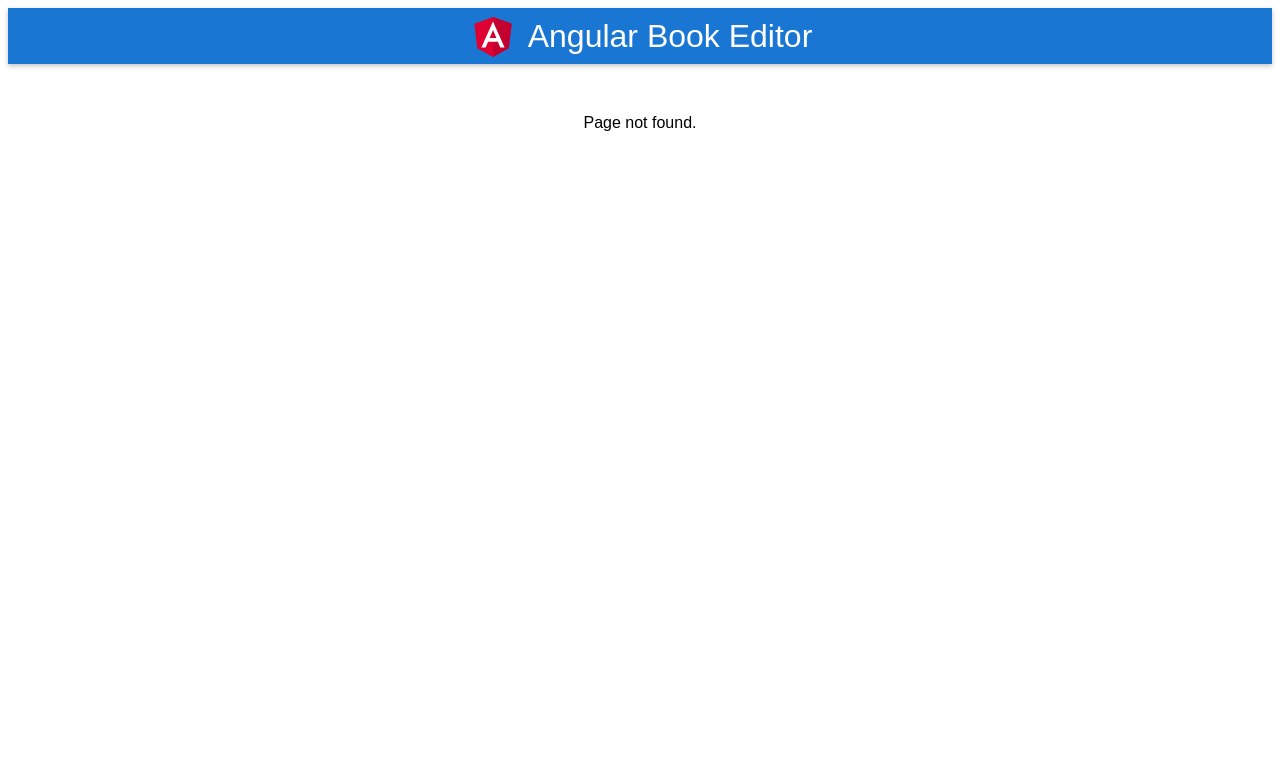
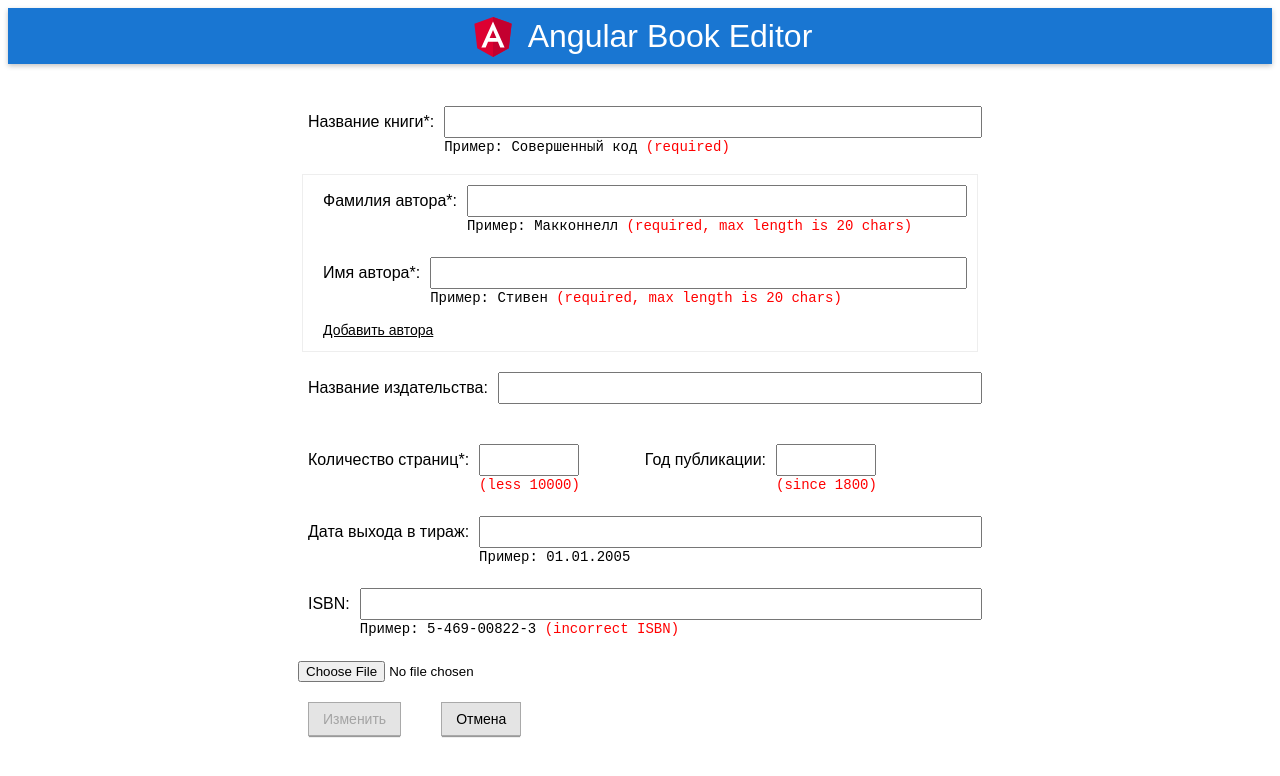
Before and after one commit to alexandrsashin/Angular-book-editor, an Angular app in the folder my-app/: page /form in a window 1280 px wide. Before the commit this address had no page. Shown: the top 776 px of the page. Built offline with nearby package versions, Linux system fonts and the light colour scheme.

Commit message:
Changed app files

```diff
--- a/my-app/src/app/app.module.ts
+++ b/my-app/src/app/app.module.ts
@@ -15,7 +15,7 @@ import { CustomValidatorService } from './shared/custom-validator.service';
 import { ArrayFilterPipe } from './shared/pipes/arrayFilter/array-filter.pipe';
 
 const appRoutes: Routes = [
-  { path: 'form/:id', component: EditorFormComponent },
+  { path: 'form', component: EditorFormComponent },
   { path: 'list', component: EditorListComponent },
 
   { path: '',   redirectTo: '/list', pathMatch: 'full' },
--- a/my-app/src/app/editor-form/editor-form.component.html
+++ b/my-app/src/app/editor-form/editor-form.component.html
@@ -60,7 +60,8 @@
 			<input type="text"
 						 id="pages"
 						 class="form__input form__input_page-amount"
-						 formControlName="pages">
+						 formControlName="pages"
+						 maxlength="5">
 			<span class="form__input-comment"><span class="form__error" *ngIf="!bookForm.controls.pages.valid"> (less 10000)</span></span>
 		</div>
 	</div>
@@ -108,4 +109,8 @@
 					[disabled]="bookForm.invalid"
 					[innerHtml]="getEditedPageIndex() === 'create' ? 'Добавить' : 'Изменить'">
 	</button>
+	<button class="btn form__btn"
+					(click)="cancel()">
+					Отмена
+	</button>
 </form>
--- a/my-app/src/app/editor-form/editor-form.component.ts
+++ b/my-app/src/app/editor-form/editor-form.component.ts
@@ -87,6 +87,10 @@ export class EditorFormComponent implements OnInit, OnDestroy {
 		this.router.navigate(['/list']);
 	}
 
+	cancel() {
+		this.router.navigate(['/list']);
+	}
+
   ngOnDestroy() {
     this.sub.unsubscribe();
   }
--- a/my-app/src/app/editor-item/editor-item.component.ts
+++ b/my-app/src/app/editor-item/editor-item.component.ts
@@ -10,11 +10,11 @@ import { Books } from '../shared/books';
 
 export class EditorItemComponent {
 	@Input() book: Books;
-	//@Output() delete = new EventEmitter();
+	@Output() delete = new EventEmitter();
 	@Output() edit = new EventEmitter();
 
 	onDelete() {
-	//	this.delete.emit(this.book);
+		this.delete.emit(this.book);
 	}
 
 	onEdit() {
--- a/my-app/src/app/editor-list/editor-list.component.html
+++ b/my-app/src/app/editor-list/editor-list.component.html
@@ -15,6 +15,6 @@
 	<editor-item *ngFor="let book of books | arrayFilter:sortParam"
 							 [book]="book"
 						   (delete)="delete($event)"
-						   (setPageState)="setPageState($event)">
+						   (edit)="edit($event)">
   </editor-item>
 </div>
--- a/my-app/src/app/editor-list/editor-list.component.ts
+++ b/my-app/src/app/editor-list/editor-list.component.ts
@@ -19,7 +19,8 @@ export class EditorListComponent implements OnInit {
 
 	ngOnInit() {
 		var savedData = JSON.parse(localStorage.getItem('appData'));
-		this.editorService.getTodos().subscribe(books => this.books = books);
+		this.editorService.getBooks().subscribe(books => this.books = books);
+		this.editorService.setNoteBook(this.books);
 		console.log(savedData, this.books)
 		if (savedData && savedData.length > this.books.length) {
 			this.books = JSON.parse(localStorage.getItem('appData'));
@@ -52,7 +53,6 @@ export class EditorListComponent implements OnInit {
 	}
 
 	delete(book: Books) {
-	console.log(book)
 		let updatedData = this.editorService.deleteBook(this.books, book);
 		localStorage.setItem('appData', JSON.stringify(updatedData));
 	}
--- a/my-app/src/app/shared/custom-validator.service.ts
+++ b/my-app/src/app/shared/custom-validator.service.ts
@@ -9,7 +9,7 @@ export class CustomValidatorService {
   static maxValue(max: Number): ValidatorFn {
 	  return (control: FormControl): {[key: string]: any} => {
 	    const input = control.value,
-	          isValid = input > max;
+	          isValid = input <= max;
 	    if (isValid) {
         return { 'maxValue': {max} }
       } else {
@@ -21,7 +21,7 @@ export class CustomValidatorService {
   static minValue(min: Number): ValidatorFn {
 	  return (control: FormControl): {[key: string]: any} => {
 	    const input = control.value,
-	          isValid = input < min;
+	          isValid = input >= min;
 	    if (isValid) {
         return { 'minValue': {min} }
       } else {
@@ -35,6 +35,7 @@ export class CustomValidatorService {
 	    let input = control.value;
 	    input = input.split('.').reverse().join('-');
 	    const isValid = max === '' ? new Date(input) > new Date(max) : new Date(input) > new Date();
+	    console.log(isValid)
 	    if(isValid) {
         return { 'maxDate': {max} }
       } else {
--- a/my-app/src/app/shared/editor.service.ts
+++ b/my-app/src/app/shared/editor.service.ts
@@ -15,10 +15,14 @@ export class EditorService {
 
 	constructor(private http: Http) {}
 
-	getTodos(): Observable<Books[]> {
+	getBooks(): Observable<Books[]> {
 		return this.http.get(this.dataUrl)
 										.map(res => res.json())
 										.catch(this.handleError);
+	}
+
+	setNoteBook(books: Books[]) {
+		this.books = books;
 	}
 
 	getEditPageIndex() {
```
